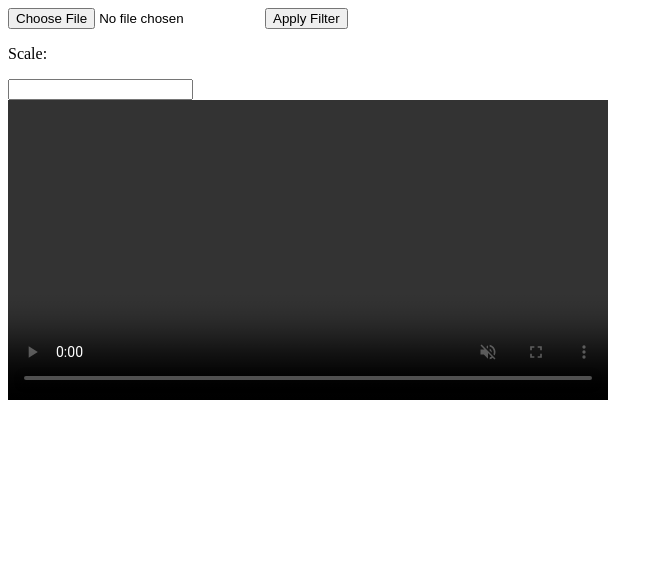
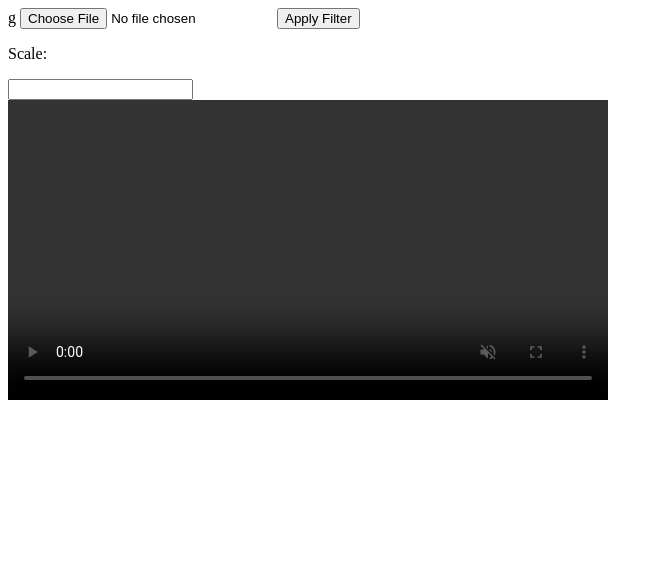
Before and after one commit to axe100/VideoFiltering, a plain HTML site: page index.html in a window 1280 px wide. Shown: the whole page, without its empty margins (0-663 px from the left). Drawn offline with Linux system fonts and the light colour scheme.

Commit message:
small changes to index.html

```diff
--- a/index.html
+++ b/index.html
@@ -5,7 +5,7 @@
     <link rel="stylesheet" type="text/css" href="resources/css/index.css">
     <script src="js/classes/KernelInput.js"></script>
     <script src="js/classes/KernelFilter.js"></script>
-    <script src="js/main.js"></script>
+    <script src="js/main.js"></script>g
     <title>Video Filtering</title>
 </head>
 <body onload="init()">
```
